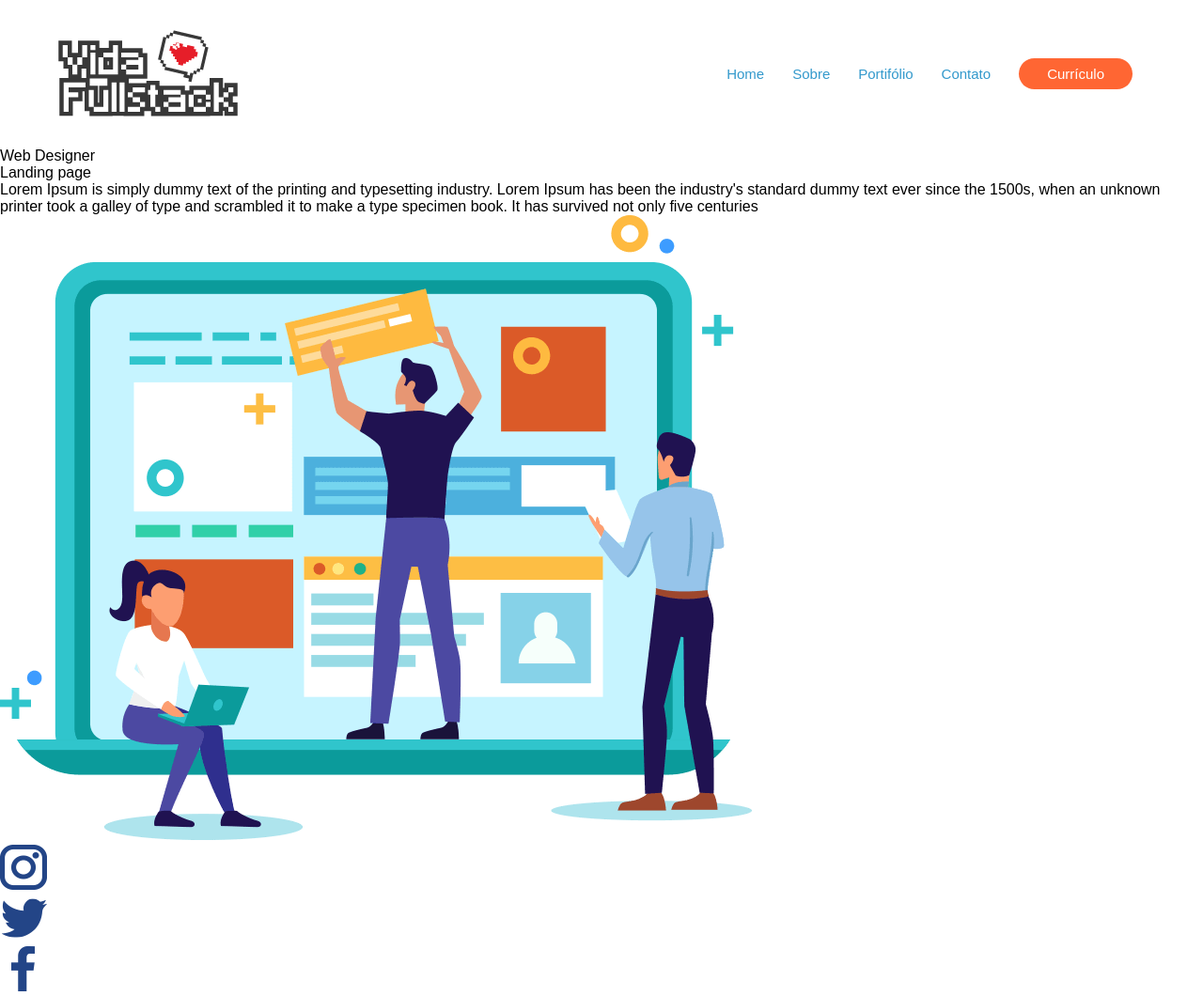
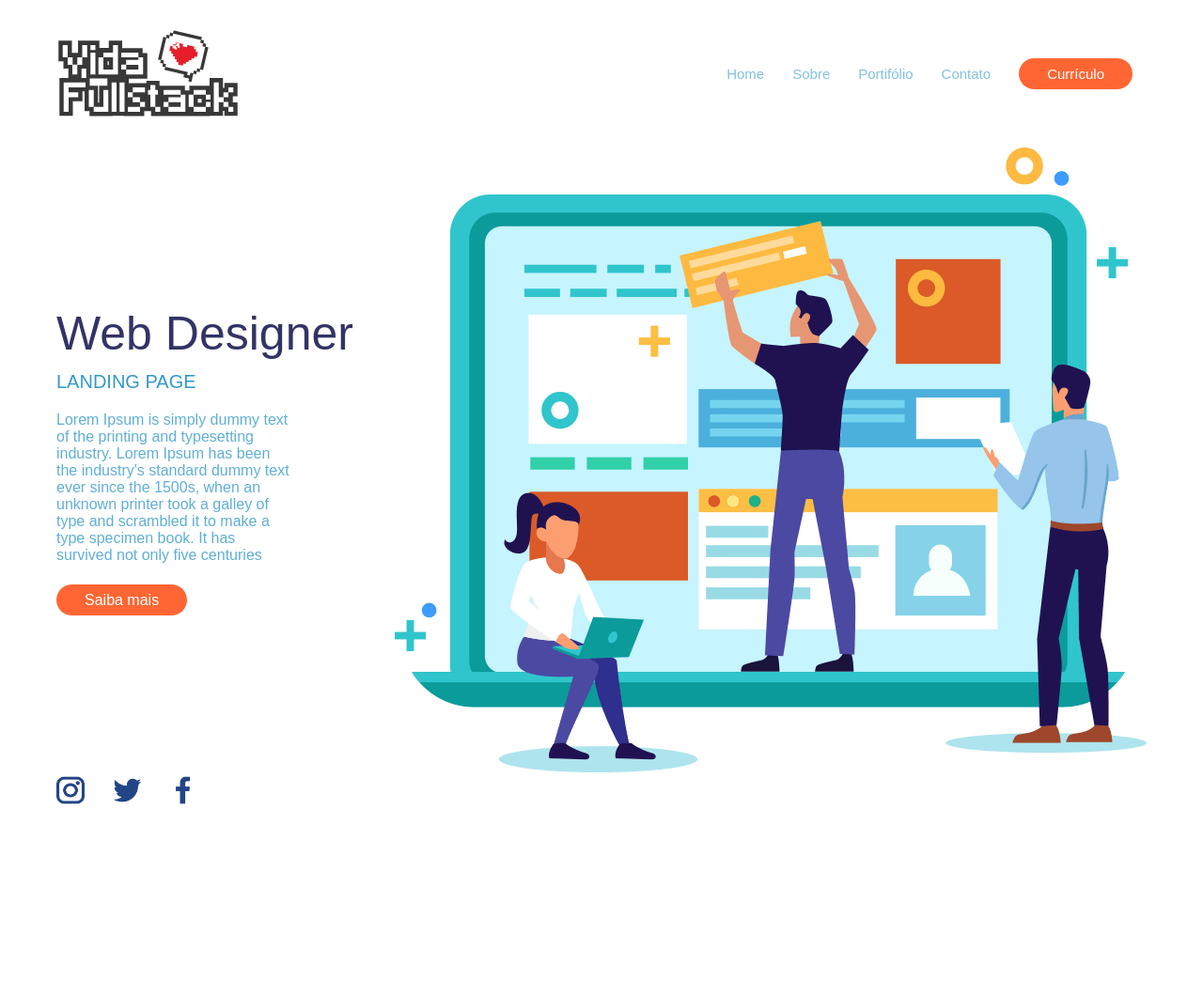
Before and after one commit to gabriel8programmer/hands-one-project, a plain HTML site: page index.html in a window 1280 px wide. Shown: the whole page at 94% size. After the commit the page ends 860 px from the top, so only its background shows below. Drawn offline with Linux system fonts and the light colour scheme.

Commit message:
update style of the page

```diff
--- /dev/null
+++ b/Assets/css/footer.css
@@ -0,0 +1,14 @@
+footer>ul {
+  width: 150px;
+  align-items: center;
+  justify-content: space-between;
+}
+
+footer ul {
+  padding: 0 60px;
+}
+
+footer ul li a img {
+  width: 30px;
+  height: 30px;
+}
--- a/Assets/css/header.css
+++ b/Assets/css/header.css
@@ -1,12 +1,7 @@
 header {
-  display: flex;
   justify-content: space-between;
   align-items: center;
   padding: 30px 60px;
-}
-
-header ul {
-  display: flex;
 }
 
 header ul li {
@@ -16,5 +11,5 @@ header ul li {
 }
 
 header ul li a {
-  color: #39c;
+  color: rgba(51, 153, 204, 0.607);
 }
--- /dev/null
+++ b/Assets/css/main.css
@@ -0,0 +1,27 @@
+main>section {
+  justify-content: space-between;
+  align-items: center;
+  padding: 0 60px;
+}
+
+main>section article h1 {
+  color: #336;
+  font-size: 50px;
+  font-weight: 400;
+  line-height: .8;
+
+}
+
+main>section article h2 {
+  color: #39c;
+  text-transform: uppercase;
+  font-size: 20px;
+  margin: 20px 0;
+  font-weight: 400;
+}
+
+main>section article p {
+  color: rgba(51, 153, 204, 0.779);
+  margin-bottom: 30px;
+  width: 250px;
+}
--- a/Assets/css/style.css
+++ b/Assets/css/style.css
@@ -1,4 +1,6 @@
 @import url(./header.css);
+@import url(./main.css);
+@import url(./footer.css);
 
 /* CSS RESET */
 * {
@@ -15,6 +17,15 @@
 /* END CSS RESET */
 
 /* CLASSIES */
+.container {
+  display: flex;
+  flex-direction: column;
+}
+
+.row {
+  flex-direction: row;
+}
+
 .btn {
   padding: 8px 30px;
   border-radius: 50px;
--- a/index.html
+++ b/index.html
@@ -11,10 +11,10 @@
 
 <body>
   <!-- HEADER -->
-  <header>
+  <header class="container row">
     <img src="./Assets/images/logo.png" />
-    <nav>
-      <ul>
+    <nav class="container">
+      <ul class="container row">
         <li>
           <a href="#">
             Home
@@ -47,7 +47,7 @@
 
   <!-- MAIN -->
   <main>
-    <section>
+    <section class="container row">
       <article>
         <h1>Web Designer</h1>
         <h2>Landing page</h2>
@@ -56,6 +56,7 @@
           standard dummy text ever since the 1500s, when an unknown printer took a galley of type and scrambled it to
           make a type specimen book. It has survived not only five centuries
         </p>
+        <a href="#" class="btn btn-orange">Saiba mais</a>
       </article>
       <div>
         <img src="./Assets/images/pessoas-construindo-pc.png" />
@@ -65,8 +66,8 @@
   <!-- END MAIN -->
 
   <!-- FOOTER -->
-  <footer>
-    <ul>
+  <footer class="container">
+    <ul class="container row">
       <li>
         <a href="#">
           <img src="./Assets/images/logo-insta.png" />
```
